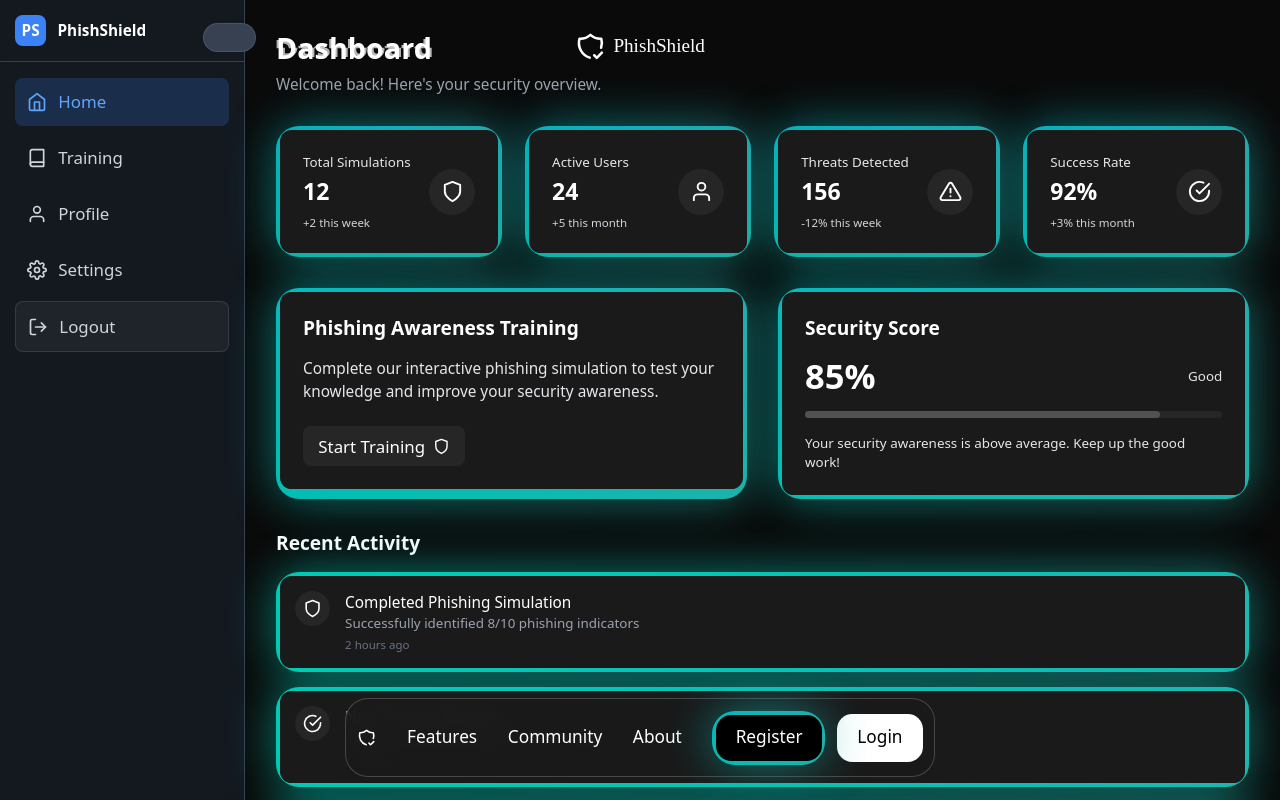
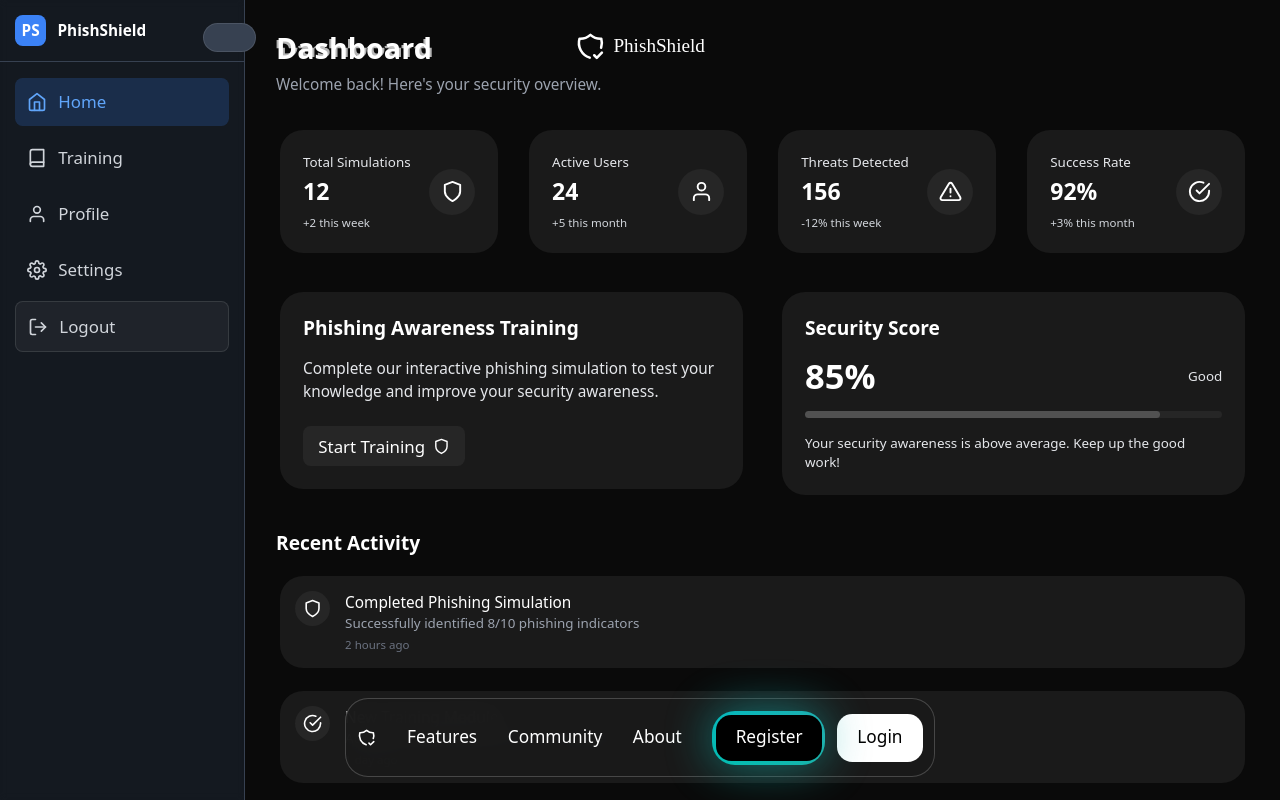
Before and after one commit to AbhinavJosephDharani/PhishShield, a React (Vite) app in the folder frontend/: page /dashboard in a window 1280 px wide. Shown: the top 800 px of the page. Built offline with nearby package versions, Linux system fonts and the light colour scheme; sample sign-in values are in the browser's storage.

Commit message:
feat: replace background gradient with glow-on-hover effect for dashboard cards

```diff
--- /dev/null
+++ b/frontend/src/components/ui/GlowOnHover.jsx
@@ -0,0 +1,25 @@
+import { cn } from "../../lib/utils";
+import React from "react";
+import { motion } from "framer-motion";
+
+export const GlowOnHover = ({
+  children,
+  className,
+  containerClassName,
+}) => {
+  return (
+    <div className={cn("relative p-[4px] group", containerClassName)}>
+      {/* Glow effect - only visible on hover */}
+      <motion.div
+        className={cn(
+          "absolute inset-0 rounded-3xl z-[1] opacity-0 group-hover:opacity-60 blur-xl transition duration-500",
+          "bg-[radial-gradient(circle_farthest-side_at_0_100%,#00ccb1,transparent),radial-gradient(circle_farthest-side_at_100%_0,#7b61ff,transparent),radial-gradient(circle_farthest-side_at_100%_100%,#ffc414,transparent),radial-gradient(circle_farthest-side_at_0_0,#1ca0fb,#141316)]"
+        )}
+      />
+      {/* Content */}
+      <div className={cn("relative z-10 bg-[#1a1a1a] rounded-3xl", className)}>
+        {children}
+      </div>
+    </div>
+  );
+};
--- a/frontend/src/pages/Dashboard.jsx
+++ b/frontend/src/pages/Dashboard.jsx
@@ -2,7 +2,7 @@ import { useState } from 'react';
 import { Link, useNavigate } from 'react-router-dom';
 import { FiHome, FiShield, FiSettings, FiUser, FiAlertTriangle, FiCheckCircle, FiBarChart2 } from 'react-icons/fi';
 import GlitchText from '../components/GlitchText';
-import { BackgroundGradient } from '../components/ui/BackgroundGradient';
+import { GlowOnHover } from '../components/ui/GlowOnHover';
 import Sidebar from '../components/ui/Sidebar';
 import { FloatingNav } from '../components/ui/FloatingNav';
 
@@ -87,8 +87,8 @@ function Dashboard({ setIsAuthenticated }) {
             {/* Stats Grid */}
             <div className="grid grid-cols-1 md:grid-cols-2 lg:grid-cols-4 gap-6 mb-8">
               {stats.map((stat, index) => (
-                <BackgroundGradient key={index} className="rounded-xl">
-                  <div className="bg-[#1a1a1a] p-6 rounded-xl h-full">
+                <GlowOnHover key={index}>
+                  <div className="p-6 h-full">
                     <div className="flex items-center justify-between">
                       <div>
                         <p className="text-sm text-gray-200">{stat.title}</p>
@@ -100,14 +100,14 @@ function Dashboard({ setIsAuthenticated }) {
                       </div>
                     </div>
                   </div>
-                </BackgroundGradient>
+                </GlowOnHover>
               ))}
             </div>
 
             {/* Training Section */}
             <div className="grid grid-cols-1 lg:grid-cols-2 gap-8 mb-8">
-              <BackgroundGradient className="rounded-xl">
-                <div className="bg-[#1a1a1a] p-6 rounded-xl h-full">
+              <GlowOnHover>
+                <div className="p-6 h-full">
                   <h3 className="text-xl font-bold mb-4">Phishing Awareness Training</h3>
                   <p className="text-gray-200 mb-6">
                     Complete our interactive phishing simulation to test your knowledge and improve your security awareness.
@@ -120,10 +120,10 @@ function Dashboard({ setIsAuthenticated }) {
                     <FiShield className="ml-2" />
                   </Link>
                 </div>
-              </BackgroundGradient>
+              </GlowOnHover>
 
-              <BackgroundGradient className="rounded-xl">
-                <div className="bg-[#1a1a1a] p-6 rounded-xl h-full">
+              <GlowOnHover>
+                <div className="p-6 h-full">
                   <h3 className="text-xl font-bold mb-4">Security Score</h3>
                   <div className="flex items-center justify-between mb-4">
                     <div className="text-4xl font-bold">85%</div>
@@ -136,7 +136,7 @@ function Dashboard({ setIsAuthenticated }) {
                     Your security awareness is above average. Keep up the good work!
                   </p>
                 </div>
-              </BackgroundGradient>
+              </GlowOnHover>
             </div>
 
             {/* Recent Activity */}
@@ -144,8 +144,8 @@ function Dashboard({ setIsAuthenticated }) {
               <h3 className="text-xl font-bold mb-4">Recent Activity</h3>
               <div className="space-y-4">
                 {recentActivity.map((activity, index) => (
-                  <BackgroundGradient key={index} className="rounded-xl">
-                    <div className="bg-[#1a1a1a] p-4 rounded-xl">
+                  <GlowOnHover key={index}>
+                    <div className="p-4">
                       <div className="flex items-start">
                         <div className="p-2 rounded-full bg-white/5 mr-4">
                           {activity.icon}
@@ -157,7 +157,7 @@ function Dashboard({ setIsAuthenticated }) {
                         </div>
                       </div>
                     </div>
-                  </BackgroundGradient>
+                  </GlowOnHover>
                 ))}
               </div>
             </div>
```
